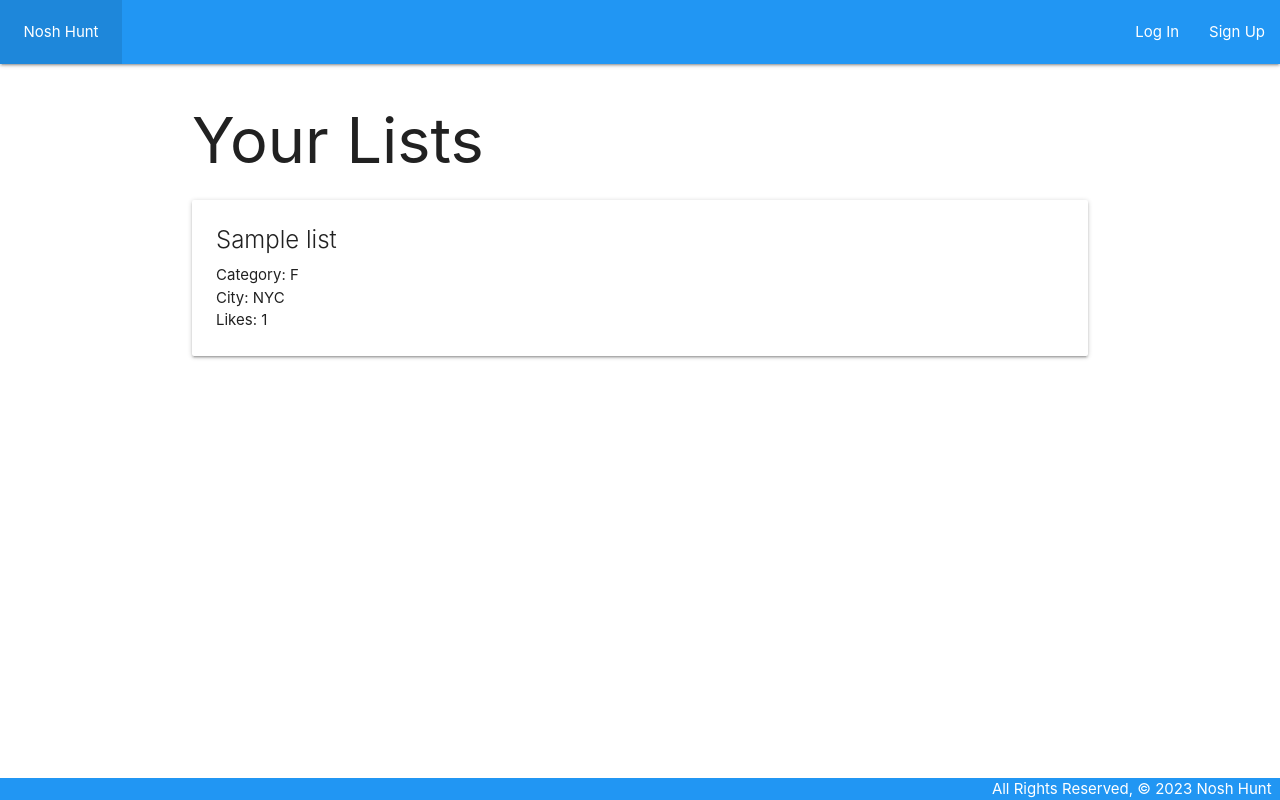
After one commit to Adamtpacz/nosh-hunt, a Django app: page /lists/ in a window 1280 px wide. The commit adds this page. Run offline with Django 4.2, Linux system fonts and the light colour scheme; tables that the repository leaves empty hold one stand-in row (values such as "Sample post").

Commit message:
Implement List index functionality

```diff
--- a/main_app/templates/base.html
+++ b/main_app/templates/base.html
@@ -19,7 +19,7 @@
             <ul class="right">
                 {% if user.is_authenticated %}
                     <li><a>All Lists</a></li>
-                    <li><a>Your Lists</a></li>
+                    <li><a href="{% url 'index' %}">Your Lists</a></li>
                     <li><a>Create List</a></li>
                     <li><a href="{% url 'logout' %}">Log Out</a></li>
                 {% else %}
--- /dev/null
+++ b/main_app/templates/lists/index.html
@@ -0,0 +1,17 @@
+{% extends 'base.html' %}
+{% block content %}
+
+<h1>Your Lists</h1>
+
+{% for list in lists %}
+  <div class="card">
+      <div class="card-content">
+        <span class="card-title">{{ list.title }}</span>
+        <p>Category: {{ list.category }}</p>
+        <p>City: {{ list.city }}</p>
+        <p>Likes: {{ list.likes }}</p>
+      </div>
+    </div>
+{% endfor %}
+
+{% endblock %}
--- a/main_app/urls.py
+++ b/main_app/urls.py
@@ -4,4 +4,5 @@ from . import views
 urlpatterns = [
     path('', views.home, name='home'),
     path('accounts/signup/', views.signup, name='signup'),
+    path('lists/', views.lists_index, name='index'),
 ]
--- a/main_app/views.py
+++ b/main_app/views.py
@@ -1,12 +1,18 @@
 from django.shortcuts import render, redirect
 from django.contrib.auth import login
 from django.contrib.auth.forms import UserCreationForm
+from .models import List, Restaurant, Comment
 from .forms import SignupForm
 
 # Create your views here.
 
 def home(request):
     return render(request, 'home.html')
+
+def lists_index(request):
+    # Dont forget to add this in to see specific lists for logged in users
+    lists = List.objects.all()
+    return render(request, 'lists/index.html', {'lists': lists})
 
 def signup(request):
     error_message = ''
```
